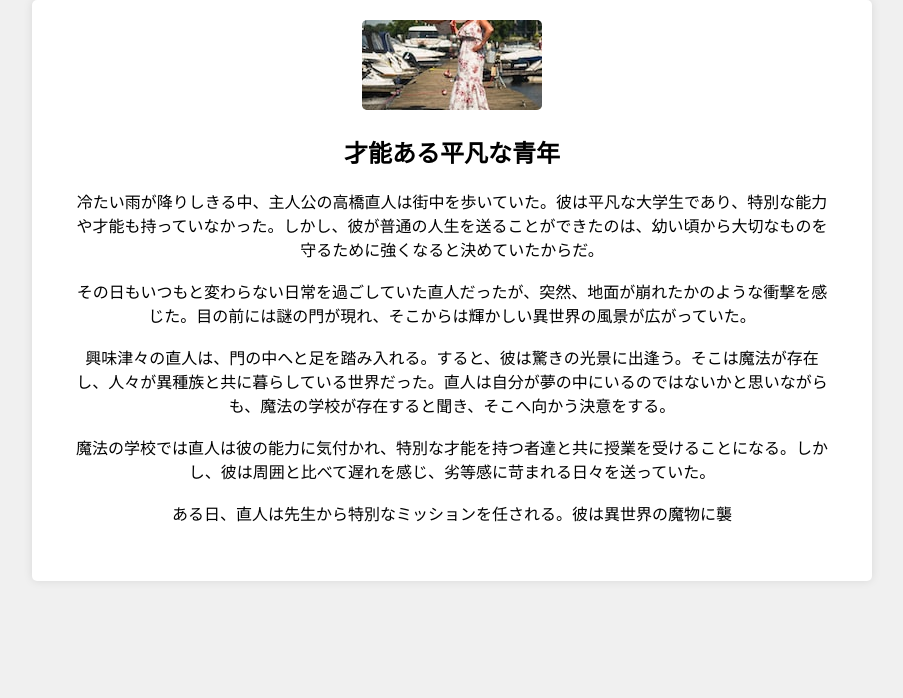
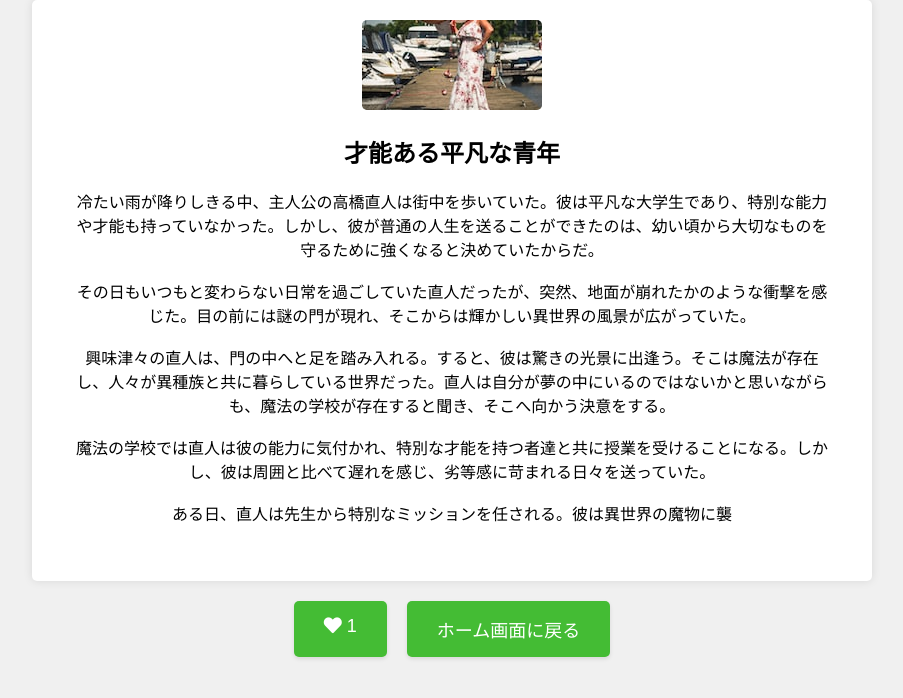
Before and after one commit to s1f10210231/chatgpt, a Django app: page /1/detail/ in a window 1280 px wide. Shown: the top 698 px of the page, without its empty margins (188-1091 px from the left). Run offline with Django 4.2, Linux system fonts and the light colour scheme; data comes from the database, SQL or seed files in the repository; both versions use the stored data as it was after the commit.

Commit message:
create like

```diff
--- a/story_app/models.py
+++ b/story_app/models.py
@@ -17,6 +17,7 @@ class Novel(models.Model):
     content = models.TextField()
     title = models.TextField()
     image = models.ForeignKey(NovelImage, on_delete=models.SET_NULL, null=True, blank=True)
+    like = models.IntegerField(default=0)
 
 
     def __str__(self):
--- a/story_app/static/story_app/css/detail.css
+++ b/story_app/static/story_app/css/detail.css
@@ -35,3 +35,72 @@ body {
     font-size: 16px;
     margin-top: 20px;
 }
+
+
+.return-button {
+    background-color: #44bc34; /* Background color */
+    color: #fff; /* Text color */
+    padding: 15px 30px; /* Padding for the button */
+    border: none;
+    border-radius: 5px; /* Rounded corners */
+    font-size: 18px;
+    cursor: pointer;
+    text-decoration: none; /* Remove default link underline */
+    display: inline-block;
+    transition: background-color 0.3s ease; /* Smooth color transition */
+    outline: none; /* Remove the default focus outline */
+    box-shadow: 0px 2px 4px rgba(0, 0, 0, 0.1); /* Add a subtle shadow */
+}
+
+.return-button:hover {
+    background-color: #85ce95; /* Darker background on hover */
+}
+
+.return-button:focus {
+    background-color: #85ce95; /* Darker background on focus */
+}
+
+/* Center the button horizontally */
+.return-button a {
+    display: block;
+    width: 100%;
+    height: 100%;
+    text-decoration: none;
+    color: inherit;
+}
+
+/* Add margin to space it from the content above */
+.return-button-container {
+    margin-top: 20px;
+    text-align: center;
+}
+
+.button-container {
+    display: flex;
+    justify-content: center; /* ボタンを中央に配置 */
+    margin-top: 20px;
+}
+
+.button {
+    background-color: #44bc34;
+    color: #fff;
+    padding: 15px 30px;
+    border: none;
+    border-radius: 5px;
+    font-size: 18px;
+    cursor: pointer;
+    text-decoration: none;
+    transition: background-color 0.3s ease;
+    outline: none;
+    box-shadow: 0px 2px 4px rgba(0, 0, 0, 0.1);
+    display: inline-block;
+    margin: 0 10px; /* ボタン間の横のスペースを調整 */
+}
+
+.button:hover {
+    background-color: #85ce95;
+}
+
+.button:focus {
+    background-color: #85ce95;
+}
--- a/story_app/templates/story_app/detail.html
+++ b/story_app/templates/story_app/detail.html
@@ -7,6 +7,7 @@
     <meta http-equiv="X-UA-Compatible" content="IE=Edge,chrome=1">
     <title>{{ novel.title }}</title>
     <link rel="stylesheet" href="{% static 'story_app/css/detail.css' %}">
+    <link rel="stylesheet" href="https://cdnjs.cloudflare.com/ajax/libs/font-awesome/5.15.3/css/all.min.css">
 </head>
 <body>
     <div class="container">
@@ -16,5 +17,14 @@
             <p class="novel-content">{{ novel.content|linebreaksbr }}</p>
         </div>
     </div>
+    <div class="button-container">
+        <a href="{% url 'story_app:like' novel.id %}" class="button like-button">
+            <i class="fas fa-heart"></i>
+            {{ novel.like }}
+        </a>
+        <a href="{% url 'story_app:index' %}" class="button return-button">
+            ホーム画面に戻る
+        </a>
+    </div>
 </body>
 </html>
--- a/story_app/templates/story_app/index.html
+++ b/story_app/templates/story_app/index.html
@@ -12,6 +12,7 @@
     <link rel="stylesheet" href="{% static 'story_app/css/contents.css' %}">
     <script src="{% static 'story_app/javascript/index.js'%}"></script>
     <script src="https://code.jquery.com/jquery-3.4.1.min.js" integrity="sha256-CSXorXvZcTkaix6Yvo6HppcZGetbYMGWSFlBw8HfCJo=" crossorigin="anonymous"></script>
+    <link rel="stylesheet" href="https://cdnjs.cloudflare.com/ajax/libs/font-awesome/5.15.3/css/all.min.css">
     <title>top</title>
 </head>
 <body>
@@ -50,6 +51,7 @@
         <strong>
             <p class="txt-limit"><a href="{% url 'story_app:detail' novel.id %}">{{ novel.title }}</a></p>
         </strong>
+        <i class="fas fa-heart">{{ novel.like }}</i>
     </div>
     {% endfor %}
 </div>
--- a/story_app/urls.py
+++ b/story_app/urls.py
@@ -11,4 +11,5 @@ urlpatterns = [
     path('create/',views.create,name='create'),
     path('browse/',views.browse,name='browse'),
     path('<int:novel_id>/detail/', views.detail, name='detail'),
+    path('<int:novel_id>/like/', views.like, name='like'),
 ]
--- a/story_app/views.py
+++ b/story_app/views.py
@@ -176,3 +176,17 @@ def display_novel(request, novel_id):
         form = NovelEditForm(instance=novel)
 
     return render(request, 'story_app/display_novel.html', {'novel': novel, 'form': form})
+
+def like(request, novel_id):
+    try:
+        novel = Novel.objects.get(pk=novel_id)
+        novel.like += 1
+        novel.save()
+    except Novel.DoesNotExist:
+         raise Http404("Novel does not exist")
+
+    context = {
+        "novel": novel,
+    }
+
+    return render(request, "story_app/detail.html", context)
```
Also changed, not shown: db.sqlite3, story_app/migrations/0002_novel_like.py (added).
